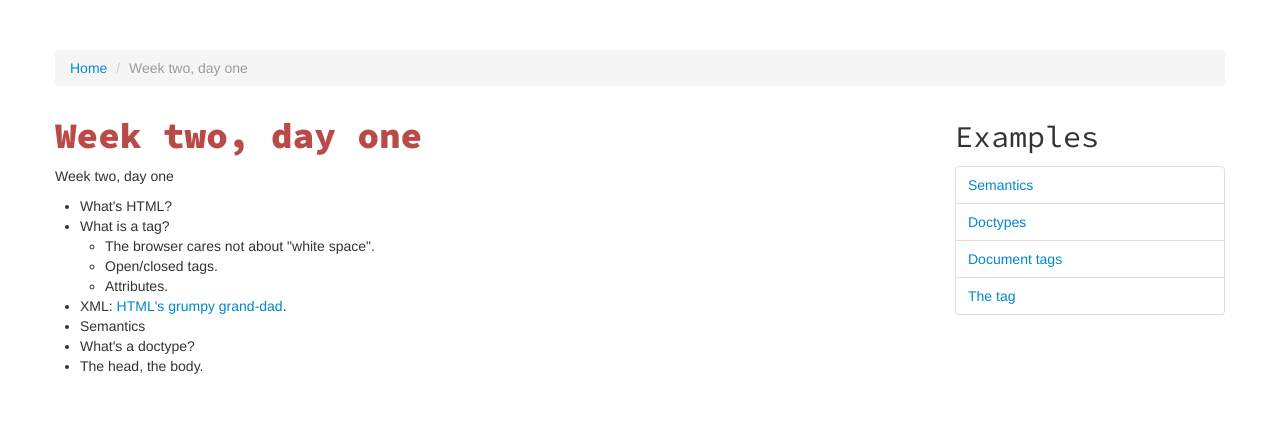
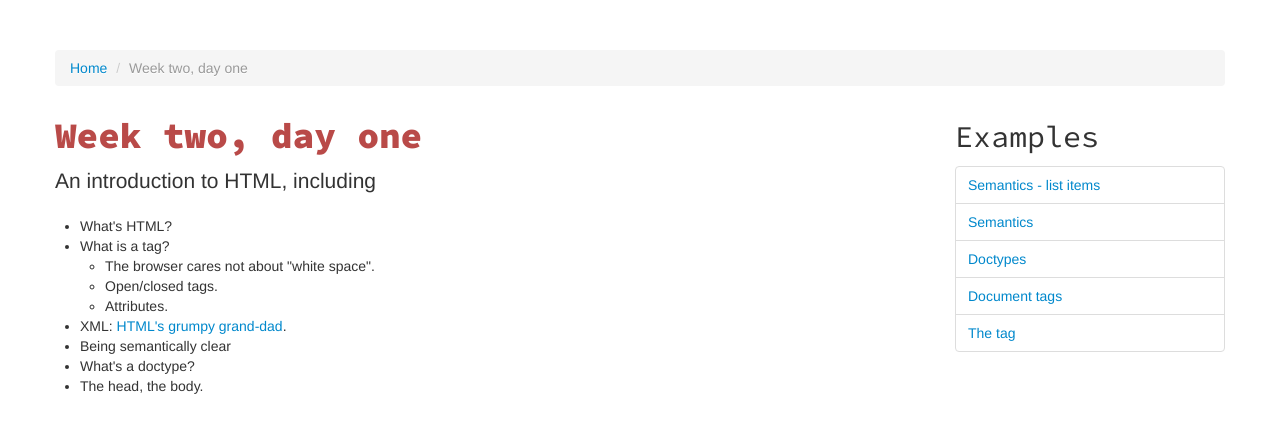
Before and after one commit to csumb-cst251/csumb-cst251.github.com, a Jekyll site: the page built from _posts/2-1/2013-1-23-week-2-1.html, in a window 1280 px wide. Shown: the top 433 px of the page. Built offline with Jekyll 4.4.1, drawn with Linux system fonts in a browser that asks for light colours; nearby versions of some CDN libraries; library files that are not in the unit come from our copies; Markdown is read by kramdown in place of the engine named in the settings.

Commit message:
Added list items, fixed up some of the editor line wrapping.

```diff
--- a/_layouts/post.html
+++ b/_layouts/post.html
@@ -29,7 +29,7 @@
 			  <div class="span3">
 			   <h2>Examples</h2>
 			   <ul class="posts nav nav-tabs nav-stacked">
-            {% for post in site.posts order:descending %}
+            {% for post in site.posts %}
               {% if post.day == page.day and post.category != page.category %}
                 <li><a href="{{ post.url }}" target="_blank">{{ post.title }}</a></li>
               {% endif %}
--- a/_posts/2-1/2013-1-23-week-2-1.html
+++ b/_posts/2-1/2013-1-23-week-2-1.html
@@ -4,7 +4,7 @@ title: Week two, day one
 category: week
 day: 2-1
 ---
-<p>Week two, day one</p>
+<p class="lead">An introduction to HTML, including </p>
 
 <ul>
   <li>What's HTML?</li>
@@ -15,7 +15,7 @@ day: 2-1
       <li>Attributes.</li>
     </ul>
   <li>XML: <a href="https://api.twitter.com/1/statuses/user_timeline.xml?include_entities=true&include_rts=true&screen_name=kevinmiyar&count=2" target="_blank">HTML's grumpy grand-dad</a>.</li>
-  <li>Semantics</li>
+  <li>Being semantically clear</li>
   <li>What's a doctype?</li>
   <li>The head, the body.</li>
 
```
Also changed, not shown: _layouts/example.html (+6 -2 lines), _posts/2-1/2013-1-23-5semantics-2.html (added, +16 -0 lines), _posts/2-1/2013-1-23-1the-tag.html (renamed from _posts/2-1/2013-1-23-1-the-tag.html), _posts/2-1/2013-1-23-2document.html (renamed from _posts/2-1/2013-1-23-2-document.html), _posts/2-1/2013-1-23-3doctype.html (renamed from _posts/2-1/2013-1-23-3-doctype.html), _posts/2-1/2013-1-23-4semantics.html (renamed from _posts/2-1/2013-1-23-4-semantics.html).
